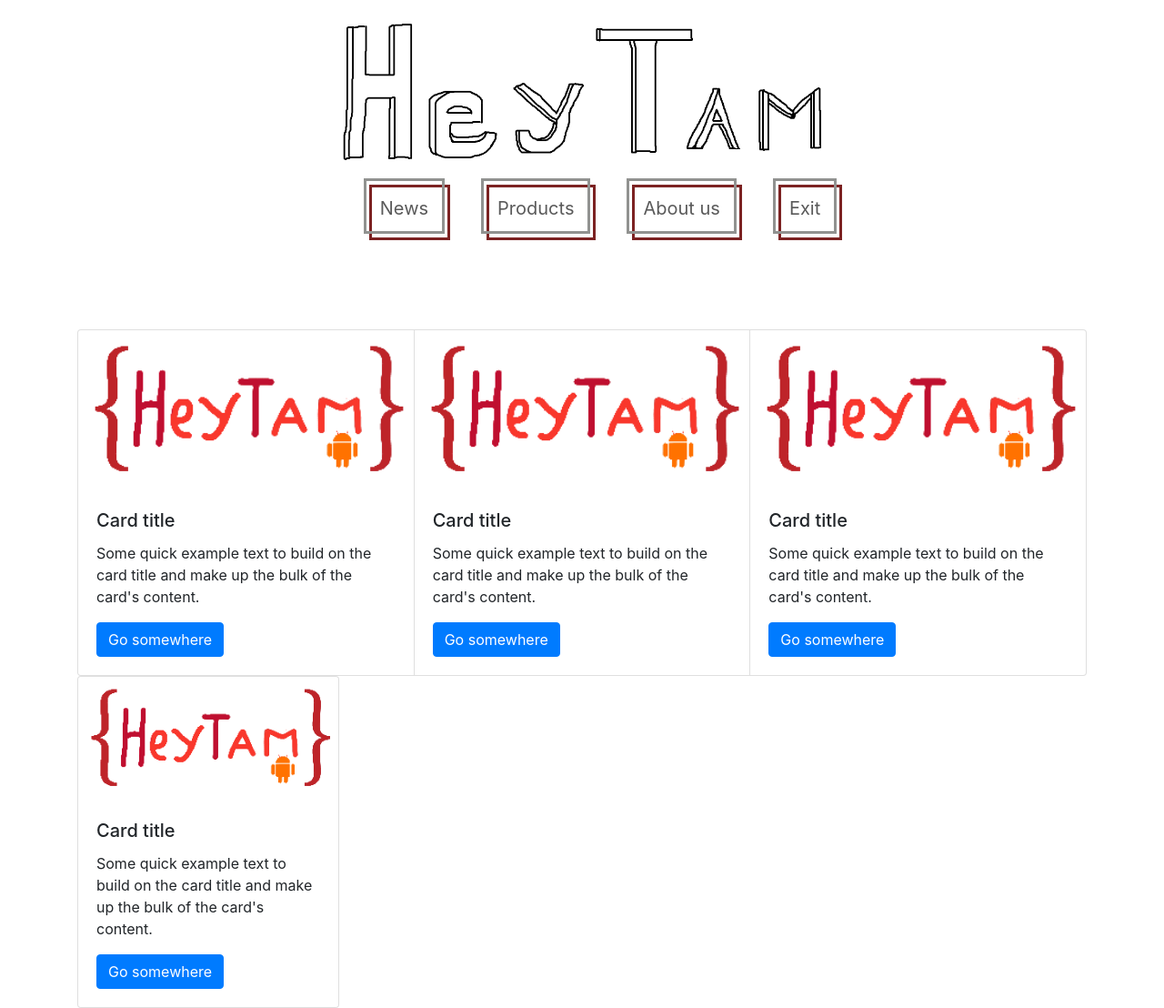
After one commit to brebiv/HeyTam, a Django app: page /products in a window 1280 px wide. The commit adds this page. Shown: the whole page at 91% size. Run offline with Django 3.2, Linux system fonts and the light colour scheme; some libraries are stand-ins or nearby versions.

Commit message:
Added products page

```diff
--- a/main/static/main/style.css
+++ b/main/static/main/style.css
@@ -1,3 +1,5 @@
+/* Header */
+
 body {
     z-index: 2;
 }
@@ -72,6 +74,8 @@ li {
     text-decoration: none;
 }
 
+
+/* Main page */
 #main {
     margin-top: 80px;
 }
@@ -79,3 +83,10 @@ li {
 #quote {
     margin-top: 50px;
 }
+
+
+/* Products */
+
+#catalog {
+    margin-top: 120px;
+}
--- a/main/templates/main/base.html
+++ b/main/templates/main/base.html
@@ -6,6 +6,7 @@
         <meta charset="UTF-8">
         <meta name="viewport" content="width=device-width, initial-scale=1.0">
         <link rel="stylesheet" href="https://stackpath.bootstrapcdn.com/bootstrap/4.4.1/css/bootstrap.min.css" integrity="sha384-Vkoo8x4CGsO3+Hhxv8T/Q5PaXtkKtu6ug5TOeNV6gBiFeWPGFN9MuhOf23Q9Ifjh" crossorigin="anonymous">
+        <link rel="stylesheet" href="{% static 'main/style.css' %}">
         {% block includes %}
         {% endblock %}
     </head>
@@ -14,7 +15,9 @@
             <div class="row justify-content-center">
                 <div id="logo-box">
                         <div class="col align-self-center">
-                            <img src="{% static 'main/logo_heytam.png' %}" class="img-fluid rounded mx-auto d-block" id="logo" alt="HeyTam logo">
+                            <a href="{% url 'index' %}">
+                                <img src="{% static 'main/logo_heytam.png' %}" class="img-fluid rounded mx-auto d-block" id="logo" alt="HeyTam logo">
+                            </a>
                         </div>
                 </div>
             </div>
@@ -22,7 +25,7 @@
                 <div class="col-sm-7 d-flex justify-content-center">
                     <ul>
                         <li><a href="news/news.php" class="nav_button">News</a></li>
-                        <li><a href="programs/progs.html" class="nav_button">Products</a></li>
+                        <li><a href="{% url 'products' %}" class="nav_button">Products</a></li>
                         <li><a href="about/about.html" class="nav_button">About us</a></li>
                         <li><a href="#" class="nav_button">Exit</a></li>
                     </ul>
--- a/main/templates/main/index.html
+++ b/main/templates/main/index.html
@@ -2,7 +2,6 @@
 {% load static %}
 
 {% block includes %}
-    <link rel="stylesheet" href="{% static 'main/style.css' %}">
     <script src="https://d3js.org/d3.v5.min.js"></script>
     <script src="{% static 'main/index.js' %}"></script>
 {% endblock %}
--- /dev/null
+++ b/main/templates/main/products.html
@@ -0,0 +1,46 @@
+{% extends 'main/base.html' %}
+
+{% load static %}
+
+{% block includes %}
+{% endblock %}
+
+{% block body %}
+    <div class="container" id="catalog">
+        <div class="card-group">
+        <div class="card" style="width: 18rem;">
+            <img src="{% static 'main/logo_hd_red.png' %}" class="card-img-top" alt="...">
+            <div class="card-body">
+              <h5 class="card-title">Card title</h5>
+              <p class="card-text">Some quick example text to build on the card title and make up the bulk of the card's content.</p>
+              <a href="#" class="btn btn-primary">Go somewhere</a>
+            </div>
+        </div>
+        <div class="card" style="width: 18rem;">
+            <img src="{% static 'main/logo_hd_red.png' %}" class="card-img-top" alt="...">
+            <div class="card-body">
+              <h5 class="card-title">Card title</h5>
+              <p class="card-text">Some quick example text to build on the card title and make up the bulk of the card's content.</p>
+              <a href="#" class="btn btn-primary">Go somewhere</a>
+            </div>
+        </div>
+        <div class="card" style="width: 18rem;">
+            <img src="{% static 'main/logo_hd_red.png' %}" class="card-img-top" alt="...">
+            <div class="card-body">
+              <h5 class="card-title">Card title</h5>
+              <p class="card-text">Some quick example text to build on the card title and make up the bulk of the card's content.</p>
+              <a href="#" class="btn btn-primary">Go somewhere</a>
+            </div>
+        </div>
+    </div>
+        <div class="card" style="width: 18rem;">
+            <img src="{% static 'main/logo_hd_red.png' %}" class="card-img-top" alt="...">
+            <div class="card-body">
+              <h5 class="card-title">Card title</h5>
+              <p class="card-text">Some quick example text to build on the card title and make up the bulk of the card's content.</p>
+              <a href="#" class="btn btn-primary">Go somewhere</a>
+            </div>
+        </div>
+
+    </div>
+{% endblock %}
--- a/main/urls.py
+++ b/main/urls.py
@@ -2,5 +2,6 @@ from django.urls import path
 from . import views
 
 urlpatterns = [
-    path("", views.index, name="index")
+    path("", views.index, name="index"),
+    path("products", views.products, name='products')
 ]
--- a/main/views.py
+++ b/main/views.py
@@ -4,3 +4,6 @@ from django.shortcuts import render
 # Create your views here.
 def index(request):
     return render(request, "main/index.html")
+
+def products(request):
+    return render(request, 'main/products.html')
```
Also changed, not shown: main/static/main/logo_hd_red.png (added).
